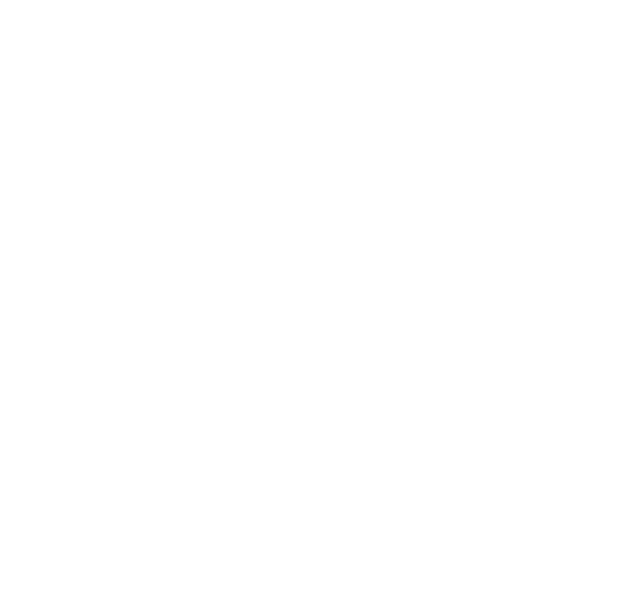
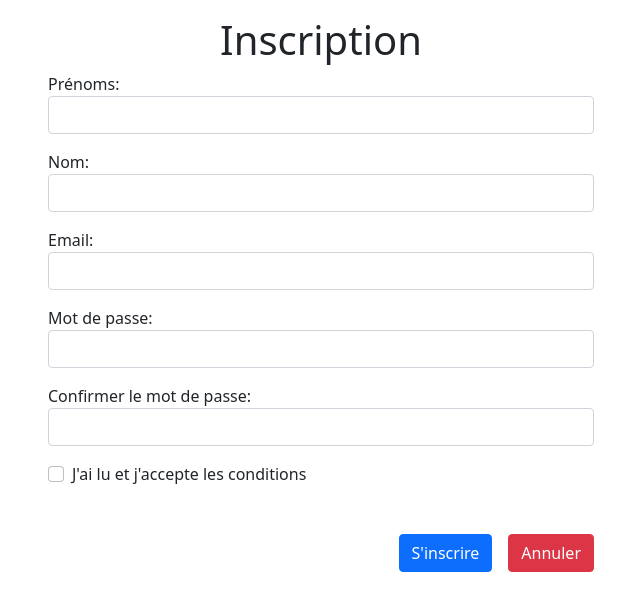
Before and after one commit to alphakahere/formik-yup, a React (Create React App) app: page / in a window 1280 px wide. Shown: the top 610 px of the page, without its empty margins (319-959 px from the left). Built offline with nearby package versions, Linux system fonts and the light colour scheme.

Commit message:
Creation du formulaire

```diff
--- a/package.json
+++ b/package.json
@@ -6,6 +6,7 @@
     "@testing-library/jest-dom": "^5.16.1",
     "@testing-library/react": "^12.1.2",
     "@testing-library/user-event": "^13.5.0",
+    "bootstrap": "^5.1.3",
     "formik": "^2.2.9",
     "react": "^17.0.2",
     "react-dom": "^17.0.2",
--- a/src/App.js
+++ b/src/App.js
@@ -1,7 +1,7 @@
 import "./App.css"
 import {Formik, Field, Form, ErrorMessage} from 'formik';
 import * as Yup from 'yup';
-import "bootstrap/dist/css/bootstrap.css";
+import "bootstrap/dist/css/bootstrap.min.css"
 
 const validationSchema = Yup.object().shape({
     firstName: Yup.string()
@@ -37,11 +37,145 @@ const initialValues = {
     acceptTerms: false,
 };
 
+const handleSubmit = (values) => {
+    console.log(values)
+};
+
 const App = () => {
-	return (
-		<div className="register-form container col-md-4 pt-5">
-		</div>
-	);
+    return (
+        <div className="container">
+            <div className="row">
+                <div className="col-md-6 offset-md-3 pt-3">
+                    <h1 className="text-center">Inscription</h1>
+                    <Formik
+                        initialValues={initialValues}
+                        validationSchema={validationSchema}
+                        onSubmit={(values) =>handleSubmit(values)}
+                    >
+                        {({ resetForm }) => (
+                            <Form>
+                                <div className="form-group mb-3">
+                                    <label htmlFor="firstName">
+                                        Prénoms:
+                                    </label>
+                                    <Field
+                                        type="text"
+                                        id="firstName"
+                                        name="firstName"
+                                        className="form-control"
+                                    />
+                                    <ErrorMessage
+                                        name="firstName"
+                                        component="small"
+                                        className="text-danger"
+                                    />
+                                </div>
+                                <div className="form-group mb-3">
+                                    <label htmlFor="lastName">
+                                        Nom:
+                                    </label>
+                                    <Field
+                                        type="text"
+                                        id="lastName"
+                                        name="lastName"
+                                        className="form-control"
+                                    />
+                                    <ErrorMessage
+                                        name="lastName"
+                                        component="small"
+                                        className="text-danger"
+                                    />
+                                </div>
+                                <div className="form-group mb-3">
+                                    <label htmlFor="email">
+                                        Email:
+                                    </label>
+                                    <Field
+                                        type="email"
+                                        id="email"
+                                        name="email"
+                                        className="form-control"
+                                    />
+                                    <ErrorMessage
+                                        name="email"
+                                        component="small"
+                                        className="text-danger"
+                                    />
+                                </div>
+                                <div className="form-group mb-3">
+                                    <label htmlFor="password">
+                                        Mot de passe:
+                                    </label>
+                                    <Field
+                                        type="password"
+                                        id="password"
+                                        name="password"
+                                        className="form-control"
+                                    />
+                                    <ErrorMessage
+                                        name="password"
+                                        component="small"
+                                        className="text-danger"
+                                    />
+                                </div>
+                                <div className="form-group mb-3">
+                                    <label htmlFor="confirmPassword">
+                                        Confirmer le mot de
+                                        passe:
+                                    </label>
+                                    <Field
+                                        type="password"
+                                        id="confirmPassword"
+                                        name="confirmPassword"
+                                        className="form-control"
+                                    />
+                                    <ErrorMessage
+                                        name="confirmPassword"
+                                        component="small"
+                                        className="text-danger"
+                                    />
+                                </div>
+                                <div className="form-group form-check mb-5">
+                                    <Field
+                                        name="acceptTerms"
+                                        type="checkbox"
+                                        className="form-check-input"
+                                    />
+                                    <label
+                                        htmlFor="acceptTerms"
+                                        className="form-check-label"
+                                    >
+                                        J'ai lu et j'accepte
+                                        les conditions
+                                    </label>
+                                    <ErrorMessage
+                                        name="acceptTerms"
+                                        component="small"
+                                        className="text-danger d-block"
+                                    />
+                                </div>
+                                <div className="form-group d-flex justify-content-end gap-3">
+                                    <button
+                                        type="submit"
+                                        className="btn btn-primary"
+                                    >
+                                        S'inscrire
+                                    </button>
+                                    <button
+                                        type="button"
+                                        onClick={resetForm}
+                                        className="btn btn-danger"
+                                    >
+                                        Annuler
+                                    </button>
+                                </div>
+                            </Form>
+                        )}
+                    </Formik>
+                </div>
+            </div>
+        </div>
+    );
 };
 
 export default App;
```
Also changed, not shown: 1 other file (tests, documents, lock files or other folders).
